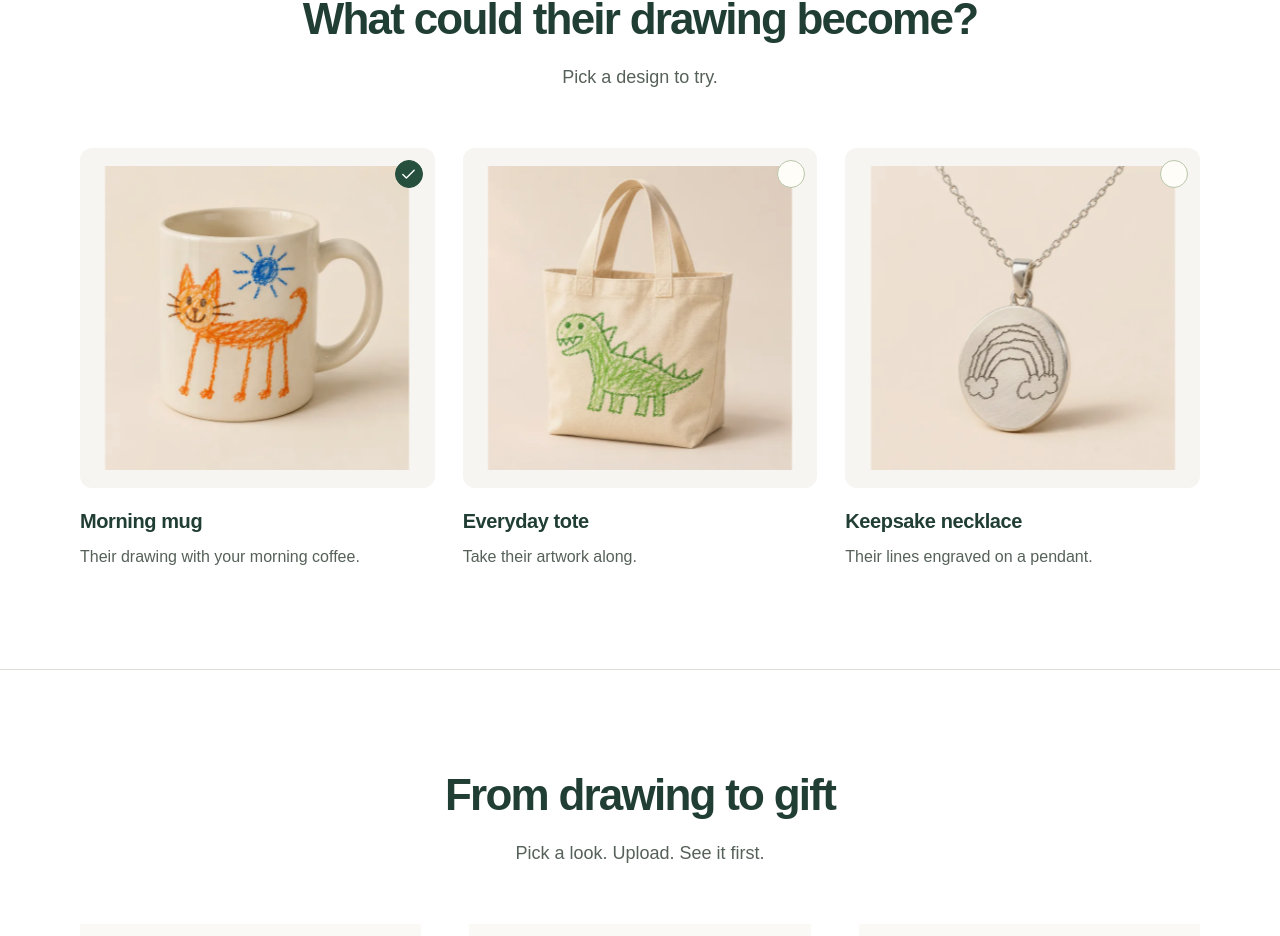
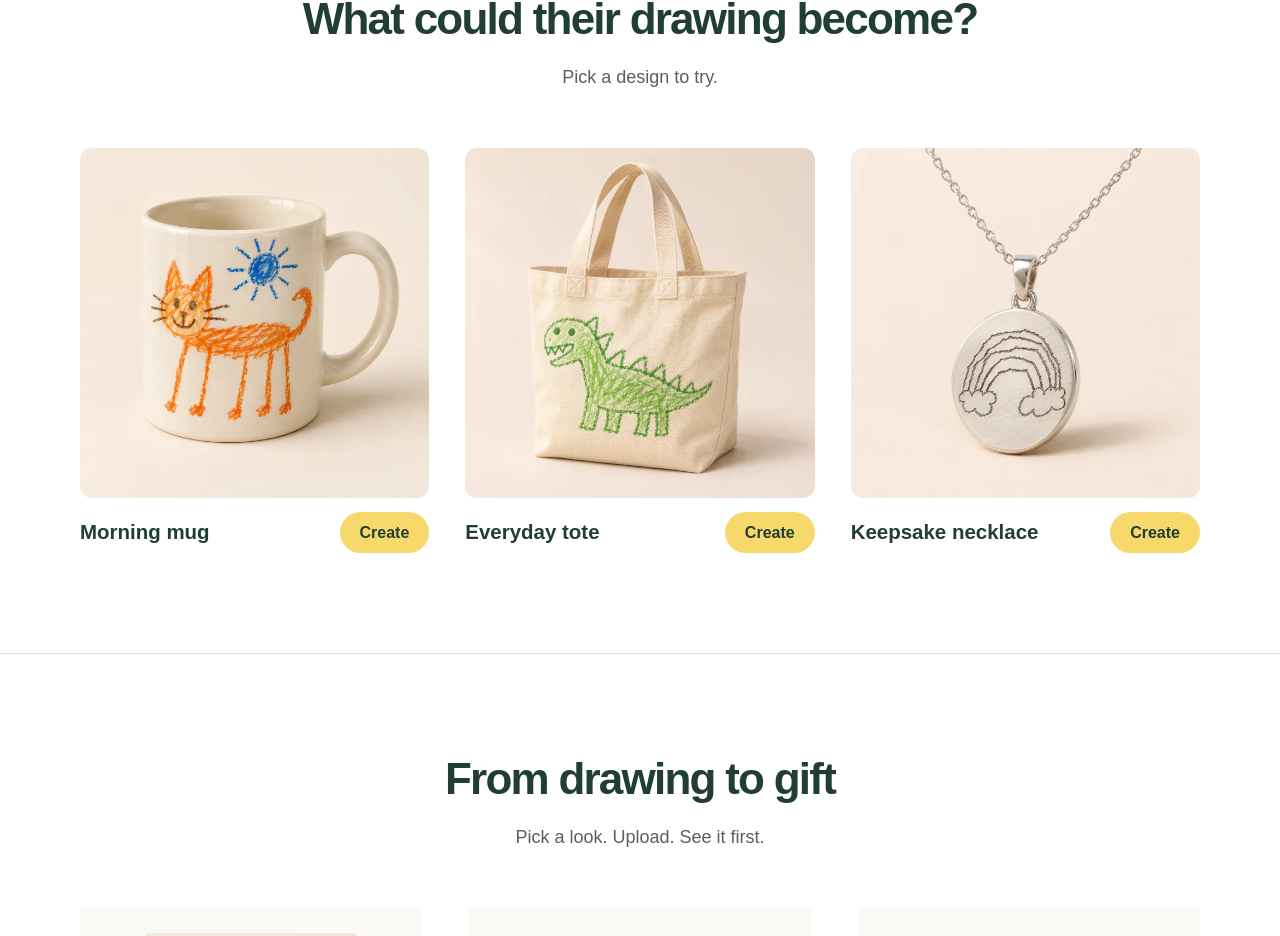
Before and after one commit to Eshz/your-print-shop, a Next.js app: page / in a window 1280 px wide. Shown: the part 1238-2174 px from the top of the page. Built offline with nearby package versions, Linux system fonts and the light colour scheme.

Commit message:
Show full-bleed design tiles with individual Create actions

```diff
--- a/app/globals.css
+++ b/app/globals.css
@@ -340,3 +340,17 @@ header nav{margin-inline-end:auto;gap:28px}
   .sticky-cta .hero-benefits svg { width: 17px; height: 17px; }
   footer { padding-bottom: calc(155px + env(safe-area-inset-bottom)); }
 }
+
+.design-tile-grid { display: grid; grid-template-columns: repeat(3, minmax(0, 1fr)); gap: clamp(16px, 3vw, 36px); }
+.design-tile { display: block; width: 100%; min-width: 0; padding: 0; text-align: start; }
+.design-tile img, .design-tile-placeholder {
+  display: block; width: 100%; height: auto; aspect-ratio: 1; border-radius: 12px;
+}
+.design-tile-placeholder { display: grid; place-items: center; background: #f5ecdf; }
+.design-tile-footer { display: flex; align-items: center; justify-content: space-between; gap: 10px; padding-top: 14px; }
+.design-tile-footer strong { font-size: clamp(16px, 1.6vw, 22px); line-height: 1.2; }
+.design-tile-action { flex: none; border-radius: 999px; background: var(--yellow); color: var(--ink); padding: 8px 20px; font-weight: 700; }
+.design-tile:hover .design-tile-action, .design-tile:focus-visible .design-tile-action { background: #f4c850; }
+@media (max-width: 700px) {
+  .design-tile-grid { grid-template-columns: 1fr; gap: 28px; }
+}
--- a/components/template-picker.tsx
+++ b/components/template-picker.tsx
@@ -1,5 +1,38 @@
 'use client';
 /* eslint-disable @next/next/no-img-element */
-import {Check,Palette} from 'lucide-react';
-import {templates,type TemplateId} from '@/lib/templates';
-export function TemplatePicker({selected,onSelect,lang='en',showcaseEnabled=false,compact=false}:{selected:TemplateId;onSelect:(id:TemplateId)=>void;lang?:'en'|'he';showcaseEnabled?:boolean;compact?:boolean}){return <div className={`template-grid ${compact?'compact-templates':''}`} role="group" aria-label={lang==='he'?'תבניות מציורי ילדים':'Templates made from children’s drawings'}>{templates.map(t=><button key={t.id} className={`template-card ${selected===t.id?'selected':''}`} aria-pressed={selected===t.id} onClick={()=>onSelect(t.id)}><div className={`template-image ${t.color}`}>{showcaseEnabled?<img src={`/catalog/${t.sample}.webp`} alt={lang==='he'?`דוגמת קונספט: ${t.he}`:`Product example: ${t.name}`}/>:<div className="template-empty"><Palette/><span>{lang==='he'?'הציור שלכם כאן':'Your drawing belongs here'}</span></div>}<span className="template-check">{selected===t.id?<Check size={17}/>:null}</span></div><div className="template-description"><h3>{lang==='he'?t.he:t.name}</h3><p>{lang==='he'?t.benefitHe:t.benefit}</p></div></button>)}</div>;}
+import {Palette} from 'lucide-react';
+import {templates, type TemplateId} from '@/lib/templates';
+
+type Props = {
+  selected: TemplateId;
+  onSelect: (id: TemplateId) => void;
+  lang?: 'en' | 'he';
+  showcaseEnabled?: boolean;
+  compact?: boolean;
+};
+
+export function TemplatePicker({selected, onSelect, lang='en', showcaseEnabled=false, compact=false}: Props) {
+  const hebrew = lang === 'he';
+  return <div className={compact ? 'template-grid compact-templates' : 'design-tile-grid'}
+    role="group" aria-label={hebrew ? 'עיצובים מציורי ילדים' : 'Designs made from children’s drawings'}>
+    {templates.map(template => {
+      const name = hebrew ? template.he : template.name;
+      if (compact) return <button key={template.id} type="button"
+        className={`template-card ${selected === template.id ? 'selected' : ''}`}
+        aria-pressed={selected === template.id} onClick={() => onSelect(template.id)}>
+        <span>{name}</span>
+      </button>;
+
+      return <button key={template.id} className="design-tile" type="button"
+        aria-label={hebrew ? `יצירת ${name}` : `Create ${name}`} onClick={() => onSelect(template.id)}>
+        {showcaseEnabled
+          ? <img src={`/catalog/${template.sample}.webp`} width={640} height={640} loading="lazy" alt=""/>
+          : <span className="design-tile-placeholder"><Palette aria-hidden="true"/></span>}
+        <span className="design-tile-footer">
+          <strong>{name}</strong>
+          <span className="design-tile-action">{hebrew ? 'ליצירה' : 'Create'}</span>
+        </span>
+      </button>;
+    })}
+  </div>;
+}
```
